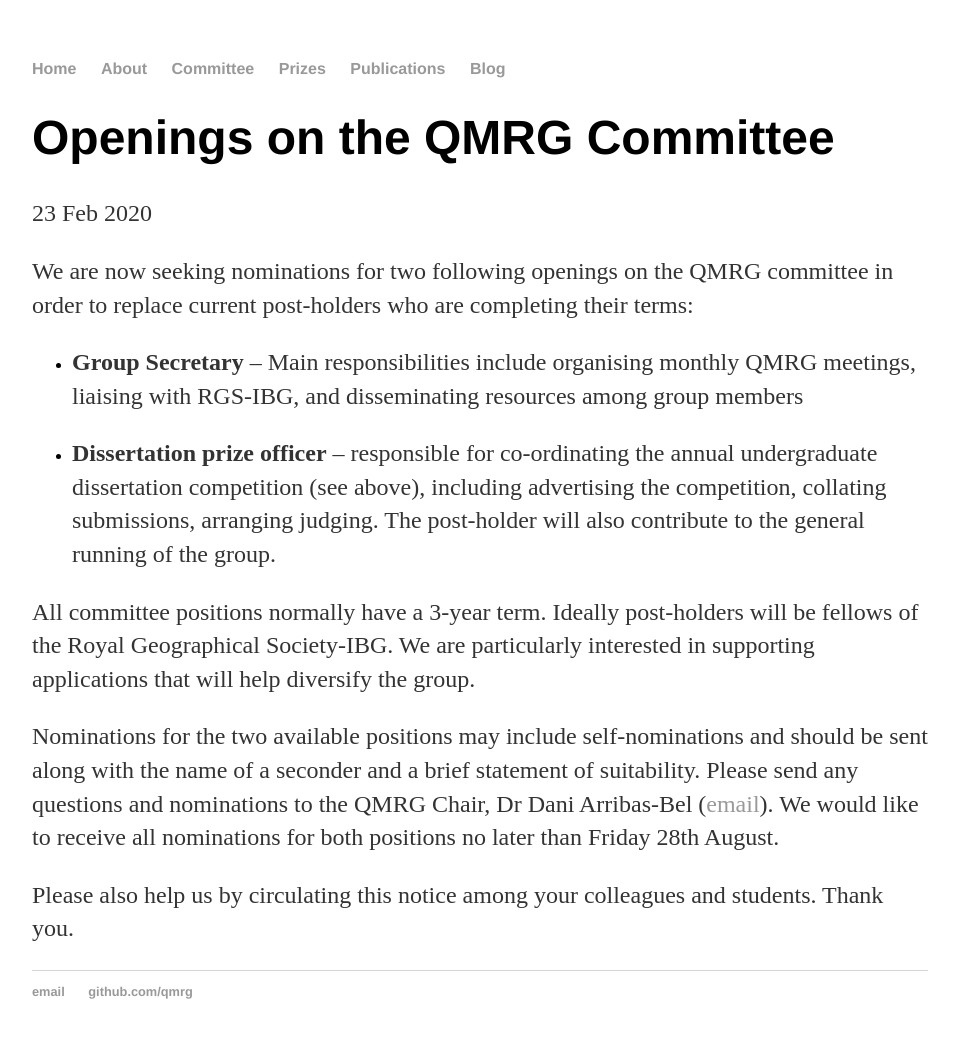
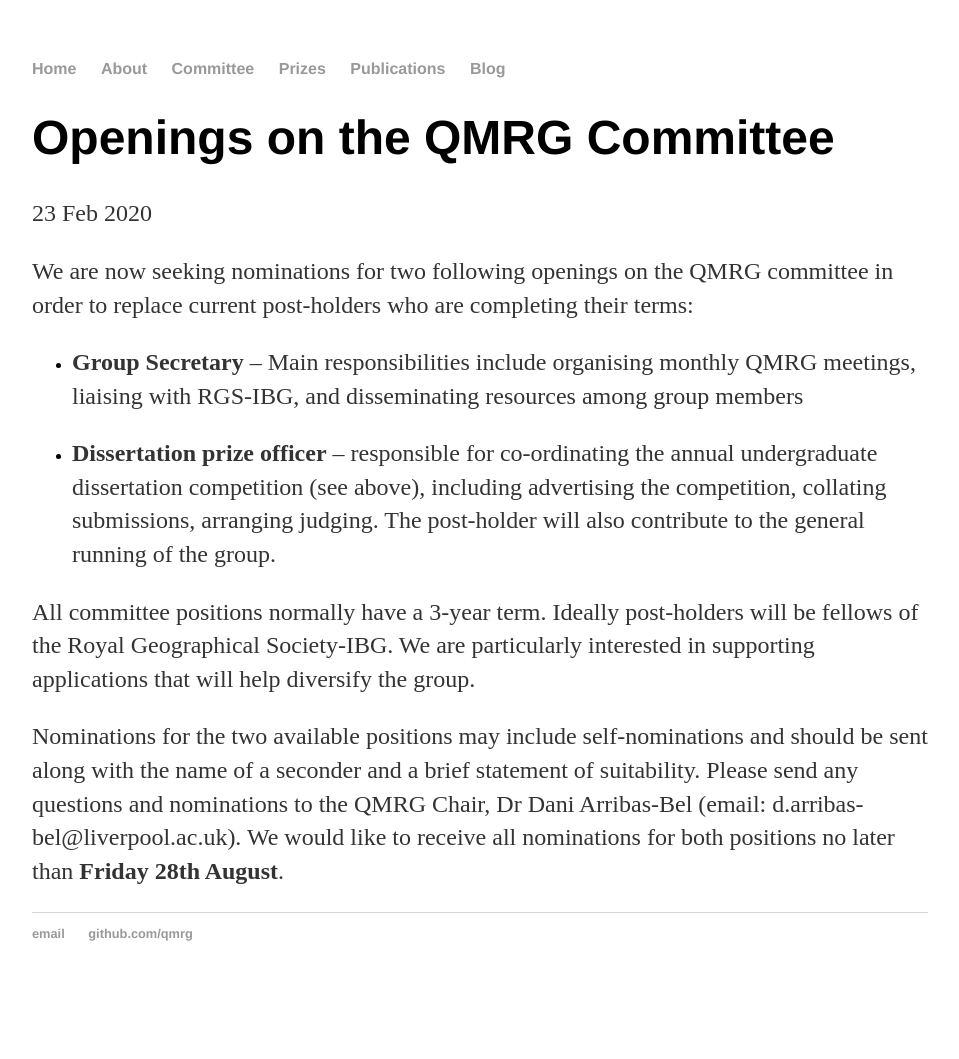
Before and after one commit to qmrg/qmrg.github.io, a Jekyll site: the page built from _posts/2020-6-25-New-Posts-QMRG.md, in a window 1280 px wide. Shown: the whole page, without its empty margins (160-1119 px from the left). Built offline with Jekyll 4.4.1, drawn with Linux system fonts in a browser that asks for light colours; after the commit the page ends 1001 px from its top, so only the background shows below that.

Commit message:
Update 2020-6-25-New-Posts-QMRG.md
Minor edits to text

```diff
--- a/_posts/2020-6-25-New-Posts-QMRG.md
+++ b/_posts/2020-6-25-New-Posts-QMRG.md
@@ -12,6 +12,4 @@
 
 All committee positions normally have a 3-year term. Ideally post-holders will be fellows of the Royal Geographical Society-IBG.  We are particularly interested in supporting applications that will help diversify the group.
 
-Nominations for the two available positions may include self-nominations and should be sent along with the name of a seconder and a brief statement of suitability.  Please send any questions and nominations to the QMRG Chair, Dr Dani Arribas-Bel ([email](d.arribas-bel@liverpool.ac.uk)). We would like to receive all nominations for both positions no later than Friday 28th August.
-
-Please also help us by circulating this notice among your colleagues and students.  Thank you.
+Nominations for the two available positions may include self-nominations and should be sent along with the name of a seconder and a brief statement of suitability.  Please send any questions and nominations to the QMRG Chair, Dr Dani Arribas-Bel (email: d.arribas-bel@liverpool.ac.uk). We would like to receive all nominations for both positions no later than **Friday 28th August**.
```
